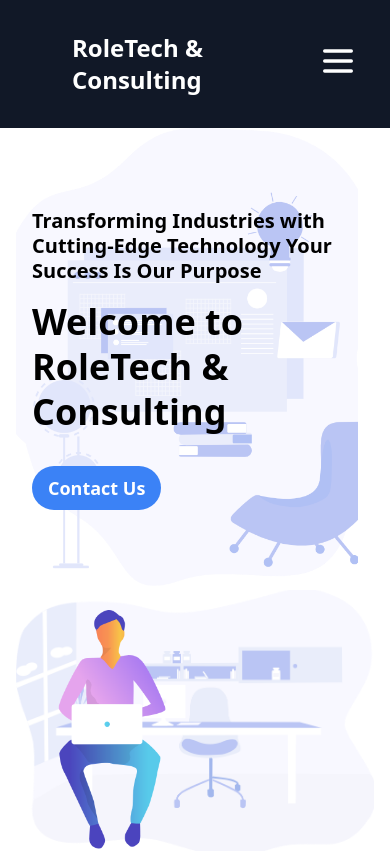
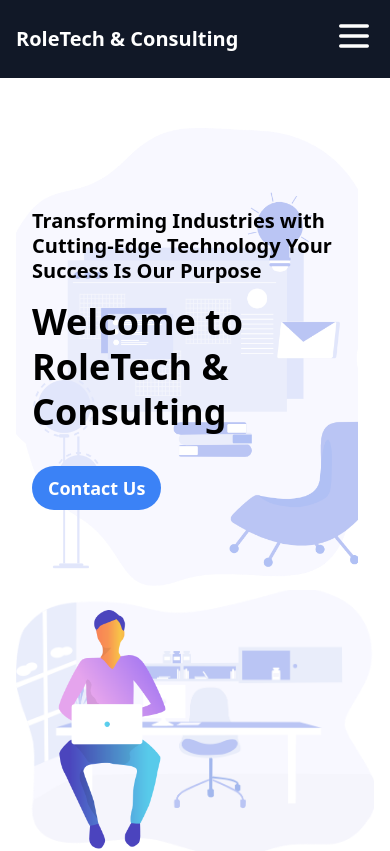
Before and after one commit to DagimAsnake/role-web, a Next.js app: page / in a window 390 px wide. Shown: the top 851 px of the page. Built offline with nearby package versions, Linux system fonts and the light colour scheme.

Commit message:
edit nav responsiveness

```diff
--- a/components/Navbar.js
+++ b/components/Navbar.js
@@ -37,11 +37,11 @@
   };
 
   return (
-    <nav className="fixed top-0 left-0 right-0 flex items-center justify-between p-8 bg-gray-900 text-white z-10">
+    <nav className="fixed top-0 left-0 right-0 flex items-center justify-between p-4 md:p-8 bg-gray-900 text-white z-10">
       {/* Logo */}
-      <div className="ml-10">
+      <div className="md:ml-10">
         <Link href="/">
-          <p className="text-2xl md:text-4xl font-bold">RoleTech & Consulting</p>
+          <p className="text-xl md:text-4xl font-bold">RoleTech & Consulting</p>
         </Link>
       </div>
 
```
